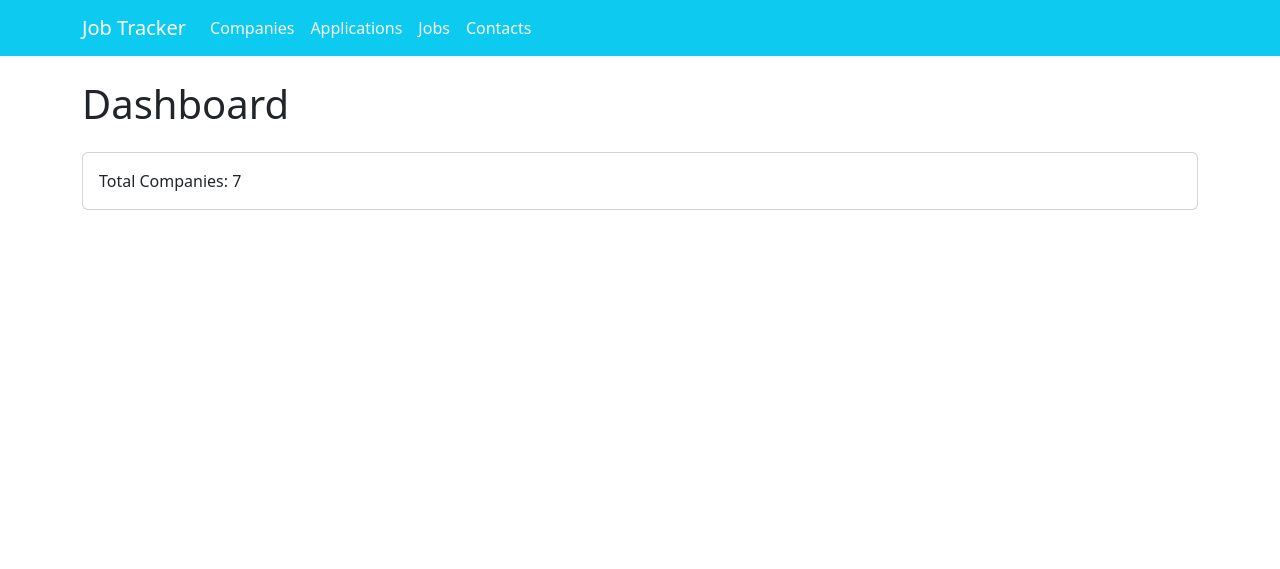
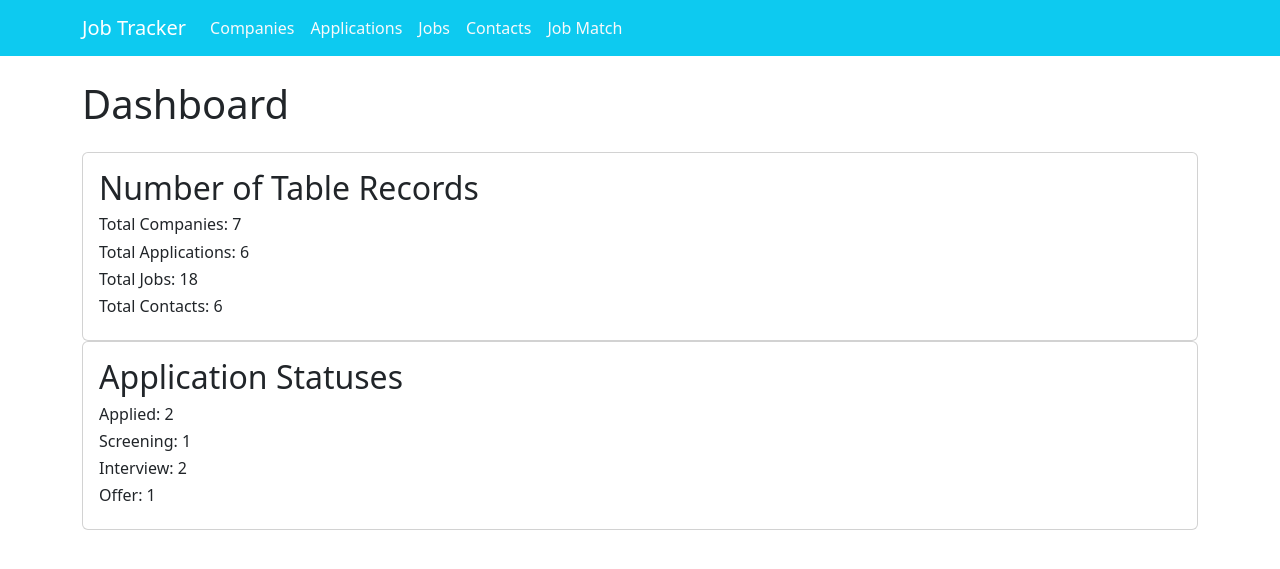
Before and after one commit to fportobanco/job-application-tracker, a Flask app: page / in a window 1280 px wide. Shown: the top 569 px of the page. Run offline with Flask 3, Linux system fonts and the light colour scheme; data comes from the database, SQL or seed files in the repository.

Commit message:
Modified dashboard, implemented job match feature, added extra validation

```diff
--- a/app.py
+++ b/app.py
@@ -12,9 +12,27 @@ def dashboard():
     db.connect()
     cursor = db.connection.cursor(dictionary=True)
     cursor.execute('SELECT COUNT(*) as count FROM companies')
-    stats = cursor.fetchone()
+    company_stats = cursor.fetchone()
+
+    cursor.execute('SELECT COUNT(*) as count FROM applications')
+    applications_stats = cursor.fetchone()
+
+    cursor.execute('SELECT COUNT(*) as count FROM jobs')
+    jobs_stats = cursor.fetchone()
+
+    cursor.execute('SELECT COUNT(*) as count FROM contacts')
+    contacts_stats = cursor.fetchone()
+
+    stats = {
+        "companies": company_stats['count'],
+        "applications": applications_stats['count'],
+        "jobs": jobs_stats['count'],
+        "contacts": contacts_stats['count']
+    }
+
+    application_stats = db.application_statuses()
     db.disconnect()
-    return render_template('dashboard.html', stats=stats)
+    return render_template('dashboard.html', stats=stats, application_stats=application_stats)
 
 @app.route('/companies', methods=['GET','POST'])
 def companies():
@@ -23,12 +41,16 @@ def companies():
     db.connect()
 
     if request.method == 'POST':
-        company_name = request.form['company_name']
-        industry = request.form['industry']
-        website = request.form['website']
-        city = request.form['city']
-        state = request.form['state']
-        notes = request.form['notes']
+        company_name = request.form['company_name'].strip()
+        industry = request.form['industry'].strip()
+        website = request.form['website'].strip()
+        city = request.form['city'].strip()
+        state = request.form['state'].strip()
+        notes = request.form['notes'].strip()
+
+        if not company_name:
+            flash("Please include a company name.")
+            return redirect('/companies')
 
         try:
             db.insert_company(company_name, industry, website, city, state, notes)
@@ -46,17 +68,20 @@ def companies():
 
 @app.route('/companies/edit/<int:company_id>', methods=['GET','POST'])
 def edit_company(company_id):
-    message = ""
     db = JobTrackerDB()
     db.connect()
 
     if request.method == 'POST':
-        company_name = request.form['company_name']
-        industry = request.form['industry']
-        website = request.form['website']
-        city = request.form['city']
-        state = request.form['state']
-        notes = request.form['notes']
+        company_name = request.form['company_name'].strip()
+        industry = request.form['industry'].strip()
+        website = request.form['website'].strip()
+        city = request.form['city'].strip()
+        state = request.form['state'].strip()
+        notes = request.form['notes'].strip()
+
+        if not company_name:
+            flash("Please include a company name.")
+            return redirect('/companies')
 
         db.edit_company(company_name, industry, website, city, state, notes, company_id)
         db.disconnect()
@@ -120,7 +145,8 @@ def applications():
     if request.method == 'POST':
         application_date = request.form['application_date']
         status = request.form['status']
-        resume_version = request.form['resume_version']
+        resume_version = request.form['resume_version'].strip()
+        interview_data = request.form['interview_data'].strip()
 
         if 'cover_letter_sent' in request.form:
             cover_letter_sent = 1;
@@ -128,6 +154,10 @@ def applications():
             cover_letter_sent = 0
 
         job_id = request.form['job_id']
+
+        if not application_date:
+            flash("Please include an application date")
+            return redirect('/applications')
 
         try:
             interview_data = json.loads(request.form['interview_data'])
@@ -153,19 +183,24 @@ def applications():
 
 @app.route('/applications/edit/<int:application_id>', methods=['GET','POST'])
 def edit_application(application_id):
-    message = ""
     db = JobTrackerDB()
     db.connect()
 
     if request.method == 'POST':
+        job_id = request.form['job_id']
         application_date = request.form['application_date']
         status = request.form['status']
-        resume_version = request.form['resume_version']
+        resume_version = request.form['resume_version'].strip()
+        interview_data = request.form['interview_data'].strip()
 
         if 'cover_letter_sent' in request.form:
             cover_letter_sent = 1;
         else:
             cover_letter_sent = 0
+
+        if not application_date:
+            flash("Please include an application date.")
+            return redirect('/applications')
 
         try:
             interview_data = json.loads(request.form['interview_data'])
@@ -174,7 +209,7 @@ def edit_application(application_id):
             flash("Interview Data is not JSON.")
             return redirect('/applications')
 
-        db.edit_application(application_date, status, resume_version, cover_letter_sent, interview_data, application_id)
+        db.edit_application(job_id, application_date, status, resume_version, cover_letter_sent, interview_data, application_id)
         db.disconnect()
 
         flash("Application edited successfully!")
@@ -237,14 +272,25 @@ def jobs():
     db.connect()
 
     if request.method == 'POST':
-        date_posted = request.form['date_posted']
-        job_title = request.form['job_title']
+        date_posted = request.form['date_posted'].strip()
+        job_title = request.form['job_title'].strip()
         job_type = request.form['job_type']
-        salary_min = request.form['salary_min']
-        salary_max = request.form['salary_max']
-        job_url = request.form['job_url']
-        requirements = request.form['requirements']
+        salary_min = request.form.get('salary_min', '').strip()
+        salary_max = request.form.get('salary_max', '').strip()
+        job_url = request.form['job_url'].strip()
+        requirements = request.form['requirements'].strip()
         company_id = request.form['company_id']
+
+        salary_min = int(salary_min) if salary_min else None
+        salary_max = int(salary_max) if salary_max else None
+
+        if not job_title:
+            flash("Please include a job title.")
+            return redirect('/jobs')
+
+        if salary_min and salary_max and salary_min > salary_max:
+            flash("Please enter a Salary Min that is less than Salary Max.")
+            return redirect('/jobs')
 
         try:
             requirements = json.loads(request.form['requirements'])
@@ -270,18 +316,29 @@ def jobs():
 
 @app.route('/jobs/edit/<int:job_id>', methods=['GET','POST'])
 def edit_job(job_id):
-    message = ""
     db = JobTrackerDB()
     db.connect()
 
     if request.method == 'POST':
-        date_posted = request.form['date_posted']
-        job_title = request.form['job_title']
+        company_id = request.form['company_id']
+        date_posted = request.form['date_posted'].strip()
+        job_title = request.form['job_title'].strip()
         job_type = request.form['job_type']
-        salary_min = request.form['salary_min']
-        salary_max = request.form['salary_max']
-        job_url = request.form['job_url']
-        requirements = request.form['requirements']
+        salary_min = request.form.get('salary_min', '').strip()
+        salary_max = request.form.get('salary_max', '').strip()
+        job_url = request.form['job_url'].strip()
+        requirements = request.form['requirements'].strip()
+
+        salary_min = int(salary_min) if salary_min else None
+        salary_max = int(salary_max) if salary_max else None
+
+        if not job_title:
+            flash("Please include a job title.")
+            return redirect('/jobs')
+
+        if salary_min and salary_max and salary_min > salary_max:
+            flash("Please enter a Salary Min that is less than Salary Max.")
+            return redirect('/jobs')
 
         try:
             requirements = json.loads(request.form['requirements'])
@@ -290,7 +347,7 @@ def edit_job(job_id):
             flash("Requirements Data is not JSON.")
             return redirect('/jobs')
 
-        db.edit_job(date_posted, job_title, job_type, salary_min, salary_max, job_url, requirements, job_id)
+        db.edit_job(company_id, date_posted, job_title, job_type, salary_min, salary_max, job_url, requirements, job_id)
         db.disconnect()
 
         flash("Job edited successfully!")
@@ -354,12 +411,28 @@ def contacts():
 
     if request.method == 'POST':
         company_id = request.form['company_id']
-        contact_name = request.form['contact_name']
-        title = request.form['title']
-        email = request.form['email']
-        phone = request.form['phone']
-        linkedin_url = request.form['linkedin_url']
-        notes = request.form['notes']
+        contact_name = request.form['contact_name'].strip()
+        title = request.form['title'].strip()
+        email = request.form['email'].strip()
+        phone = request.form['phone'].strip()
+        linkedin_url = request.form['linkedin_url'].strip()
+        notes = request.form['notes'].strip()
+
+        if not contact_name:
+            flash("Please include a contact name.")
+            return redirect('/contacts')
+
+        if email and '@' not in email:
+            flash("Please include a valid email format.")
+            return redirect('/contacts')
+
+        if phone and not phone.replace('-', '').isdigit():
+            flash("Please enter a phone number with only dashes or numbers.")
+            return redirect('/contacts')
+
+        if linkedin_url and 'linkedin' not in linkedin_url:
+            flash("Please include a LinkedIn URL.")
+            return redirect('/contacts')
 
         try:
             db.insert_contact(contact_name, title, email, phone, linkedin_url, notes, company_id)
@@ -378,19 +451,35 @@ def contacts():
 
 @app.route('/contacts/edit/<int:contact_id>', methods=['GET','POST'])
 def edit_contact(contact_id):
-    message = ""
     db = JobTrackerDB()
     db.connect()
 
     if request.method == 'POST':
-        contact_name = request.form['contact_name']
-        title = request.form['title']
-        email = request.form['email']
-        phone = request.form['phone']
-        linkedin_url = request.form['linkedin_url']
-        notes = request.form['notes']
+        company_id = request.form['company_id']
+        contact_name = request.form['contact_name'].strip()
+        title = request.form['title'].strip()
+        email = request.form['email'].strip()
+        phone = request.form['phone'].strip()
+        linkedin_url = request.form['linkedin_url'].strip()
+        notes = request.form['notes'].strip()
 
-        db.edit_contact(contact_name, title, email, phone, linkedin_url, notes, contact_id)
+        if not contact_name:
+            flash("Please include a contact name.")
+            return redirect('/contacts')
+
+        if email and '@' not in email:
+            flash("Please include a valid email format.")
+            return redirect('/contacts')
+
+        if phone and not phone.replace('-', '').isdigit():
+            flash("Please enter a phone number with only dashes or numbers.")
+            return redirect('/contacts')
+
+        if linkedin_url and 'linkedin' not in linkedin_url:
+            flash("Please include a LinkedIn URL.")
+            return redirect('/contacts')
+
+        db.edit_contact(company_id, contact_name, title, email, phone, linkedin_url, notes, contact_id)
         db.disconnect()
 
         flash("Contact edited successfully!")
@@ -445,5 +534,37 @@ def delete_contact(contact_id):
         deleting_contact=deleting_contact,
         message=message
     )
+
+@app.route('/job_match', methods=['GET', 'POST'])
+def job_match():
+    results = []
+    user_skills = []
+
+    if request.method == 'POST':
+        skills_input = request.form.get('skills')
+        user_skills = [s.strip().lower() for s in skills_input.split(',')]
+
+        db = JobTrackerDB()
+        db.connect()
+        jobs = db.get_all_jobs()
+        db.disconnect()
+
+        for job in jobs:
+            job_skills = [s.lower() for s in json.loads(job['requirements'] or "[]")]
+            matched = set(user_skills) & set(job_skills)
+            missing = set(job_skills) - set(user_skills)
+            match_pct = int(len(matched) / len(job_skills) * 100) if job_skills else 0
+
+            results.append({
+                'job_title': job['job_title'],
+                'company_id': job['company_id'],
+                'match_percentage': match_pct,
+                'missing_skills': list(missing)
+            })
+
+        # Sort highest match first
+        results.sort(key=lambda x: x['match_percentage'], reverse=True)
+
+    return render_template('job_match.html', results=results, user_skills=user_skills)
 if __name__ == '__main__':
     app.run(debug=True)
--- a/templates/applications.html
+++ b/templates/applications.html
@@ -8,7 +8,8 @@
     <label class="form-label">Job ID</label>
         <select name="job_id">
         {% for job in jobs %}
-            <option value="{{job.job_id}}">
+            <option value="{{job.job_id}}"
+                {% if editing_application and editing_application.job_id == job.job_id %}selected{% endif %}>
                 {{job.job_id}}
             </option>
         {% endfor %}
--- a/templates/base.html
+++ b/templates/base.html
@@ -14,6 +14,7 @@
                 <a class="nav-link text-light" href="/applications">Applications</a>
                 <a class="nav-link text-light" href="/jobs">Jobs</a>
                 <a class="nav-link text-light" href="/contacts">Contacts</a>
+                <a class="nav-link text-light" href="/job_match">Job Match</a>
             </div>
         </div>
     </nav>
--- a/templates/dashboard.html
+++ b/templates/dashboard.html
@@ -5,7 +5,20 @@
 
 <div class="card">
     <div class="card-body">
-        Total Companies: {{stats.count}}
+        <h2>Number of Table Records</h2>
+        <h6>Total Companies: {{stats.companies}}</h6>
+        <h6>Total Applications: {{stats.applications}}</h6>
+        <h6>Total Jobs: {{stats.jobs}}</h6>
+        <h6>Total Contacts: {{stats.contacts}}</h6>
+    </div>
+</div>
+
+<div class="card">
+    <div class="card-body">
+        <h2>Application Statuses</h2>
+        {% for row in application_stats %}
+            <h6>{{ row.status }}: {{ row.count }}</h6>
+        {% endfor %}
     </div>
 </div>
 {% endblock %}
```
Also changed, not shown: database.py (+20 -9 lines), templates/contacts.html (+7 -6 lines), templates/job_match.html (added, +34 -0 lines), templates/jobs.html (+5 -4 lines).
